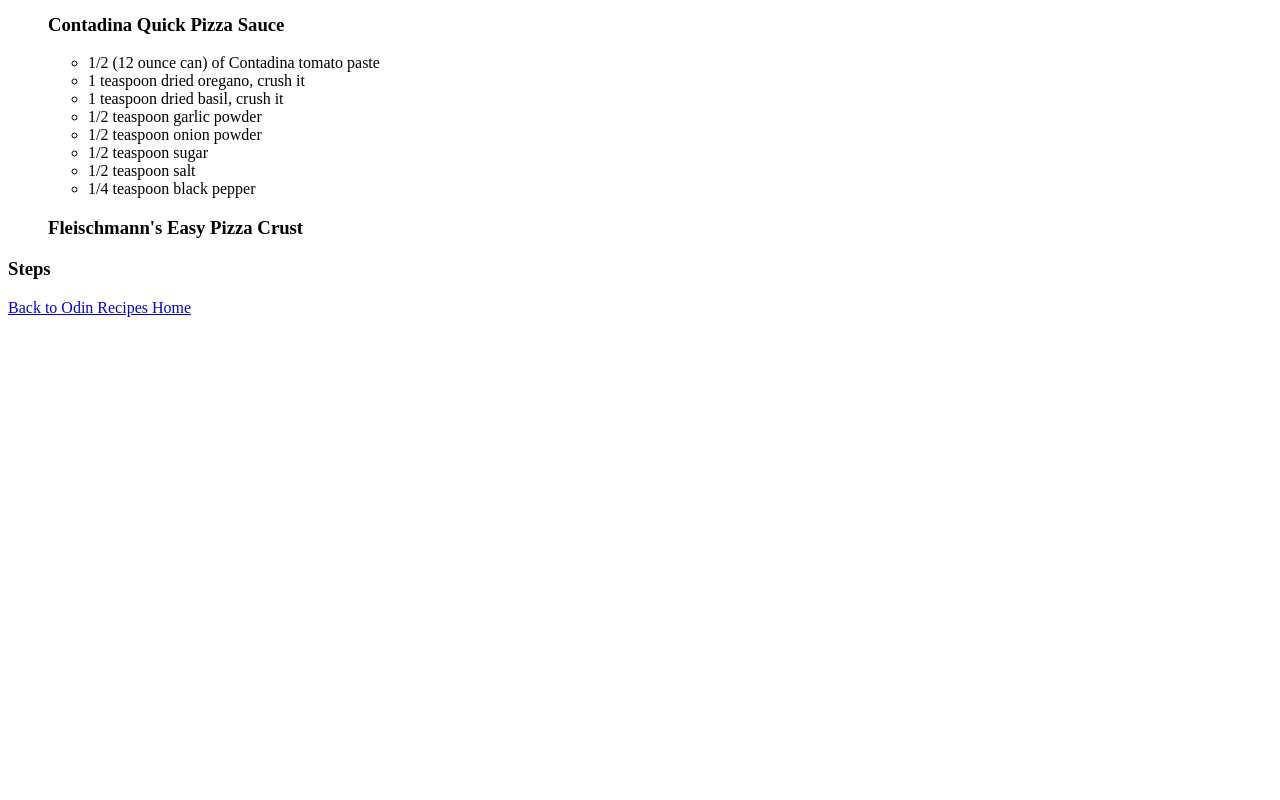
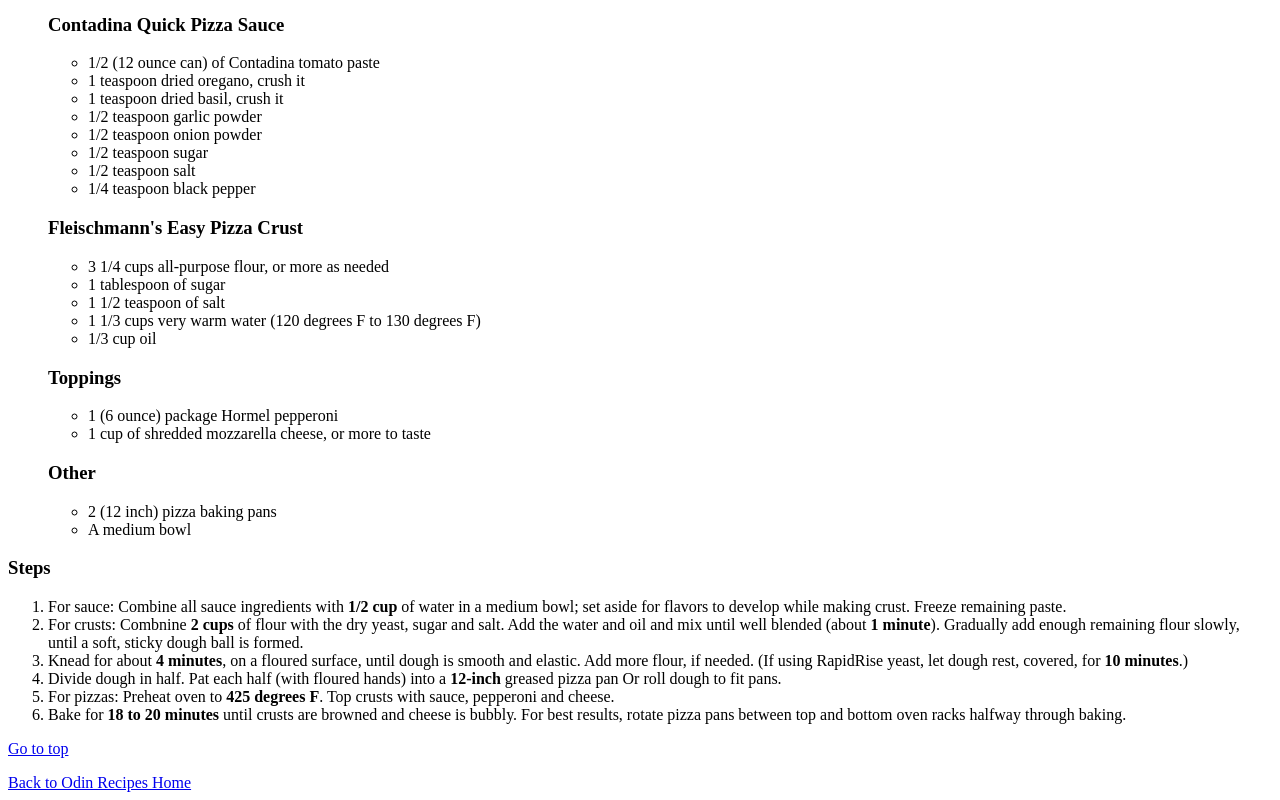
Before and after one commit to codegiter/odin-recipes, a plain HTML site: page recipes/personal_pepperoni_pizza.html in a window 1280 px wide. Shown: the part 1405-2205 px from the top of the page. Before the commit the page ends 1730 px from the top, so only its background shows below. Drawn offline with Linux system fonts and the light colour scheme.

Commit message:
Added personal pepperoni pizza and onigiri recipe

```diff
--- a/recipes/personal_pepperoni_pizza.html
+++ b/recipes/personal_pepperoni_pizza.html
@@ -36,13 +36,71 @@
 			</ul>
 			<h3>Fleischmann's Easy Pizza Crust</h3>
 			<ul>
-
+				<li>3 1/4 cups all-purpose flour, or more
+					as needed
+				</li>
+				<li>1 tablespoon of sugar
+				</li>
+				<li>1 1/2 teaspoon of salt
+				</li>
+				<li>1 1/3 cups very warm water
+					(120 degrees F to 130 degrees F)
+				</li>
+				<li>1/3 cup oil
+				</li>
+			</ul>
+			<h3>Toppings</h3>
+			<ul>
+				<li>1 (6 ounce) package Hormel pepperoni
+				</li>
+				<li>1 cup of shredded mozzarella cheese,
+					or more to taste
+				</li>
+			</ul>
+			<h3>Other</h3>
+			<ul>
+				<li>2 (12 inch) pizza baking pans
+				</li>
+				<li>A medium bowl
+				</li>
 			</ul>
 		</ul>
 		<h3>Steps</h3>
 		<ol>
-
+			<li>For sauce: Combine all sauce ingredients with
+				<strong>1/2 cup</strong> of water in a
+				medium bowl; set aside for flavors to develop
+				while making crust. Freeze remaining paste.
+			</li>
+			<li>For crusts: Combnine <strong>2 cups</strong> of
+				flour with the dry yeast, sugar and salt.
+				Add the water and oil and mix until well
+				blended (about <strong>1 minute</strong>).
+				Gradually add enough remaining flour slowly,
+				until a soft, sticky dough ball is formed.
+			</li>
+			<li>Knead for about <strong>4 minutes</strong>, on a
+				floured surface, until dough is smooth and
+				elastic. Add more flour, if needed. (If using
+				RapidRise yeast, let dough rest, covered, for
+				<strong>10 minutes</strong>.)
+			</li>
+			<li>Divide dough in half. Pat each half (with floured
+				hands) into a <strong>12-inch</strong> greased
+				pizza pan Or roll dough to fit pans.
+			</li>
+			<li>For pizzas: Preheat oven to
+				<strong>425 degrees F</strong>. Top crusts with
+				sauce, pepperoni and cheese.
+			</li>
+			<li>Bake for <strong>18 to 20 minutes</strong> until
+				crusts are browned and cheese is bubbly. For
+				best results, rotate pizza pans between top
+				and bottom oven racks halfway through baking.
+			</li>
 		</ol>
+		<a href="#top">Go to top</a>
+		<p></p>
 		<a href="../index.html">Back to Odin Recipes Home</a>
 	</body>
 </html>
```
Also changed, not shown: recipes/lasagna.html (+4 -0 lines), recipes/onigiri.html (+55 -2 lines).
